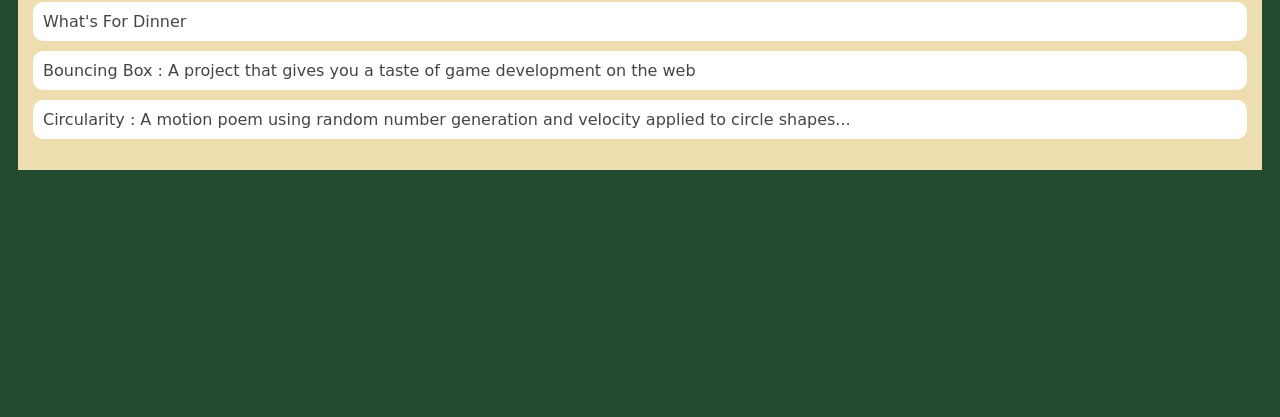
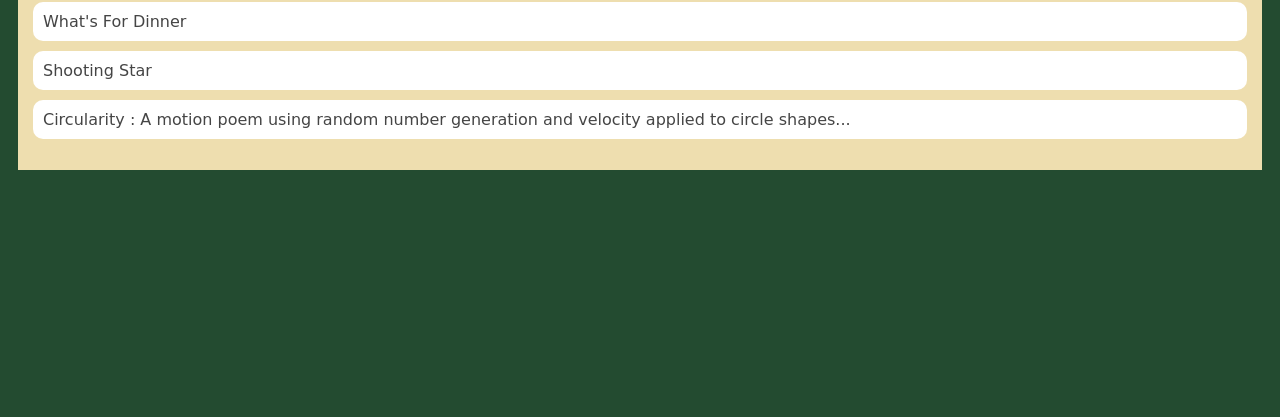
Before and after one commit to caidencolwart/caidencolwart.github.io, a plain HTML site: page portfolio.html in a window 1280 px wide. Shown: the part 383-800 px from the top of the page. Drawn offline with Linux system fonts and the light colour scheme.

Commit message:
New website

```diff
--- a/portfolio.html
+++ b/portfolio.html
@@ -127,7 +127,7 @@
                     <h1>Khan Academy Portfolio</h1>
                     <ul class="portfolio">
                         <li><a href="https://www.khanacademy.org/computer-programming/spin-off-of-project-whats-for-dinner/6531408951033856">What's For Dinner</a></li>
-                        <li><a href="projects/bouncing-box/">Bouncing Box : A project that gives you a taste of game development on the web </a></li>
+                        <li><a href="https://www.khanacademy.org/computer-programming/spin-off-of-project-shooting-star/6681404593717248">Shooting Star</a></li>
                         <li><a href="projects/circularity/">Circularity : A motion poem using random number generation and velocity applied to circle shapes...</a></li>
                     </ul>
 
```
